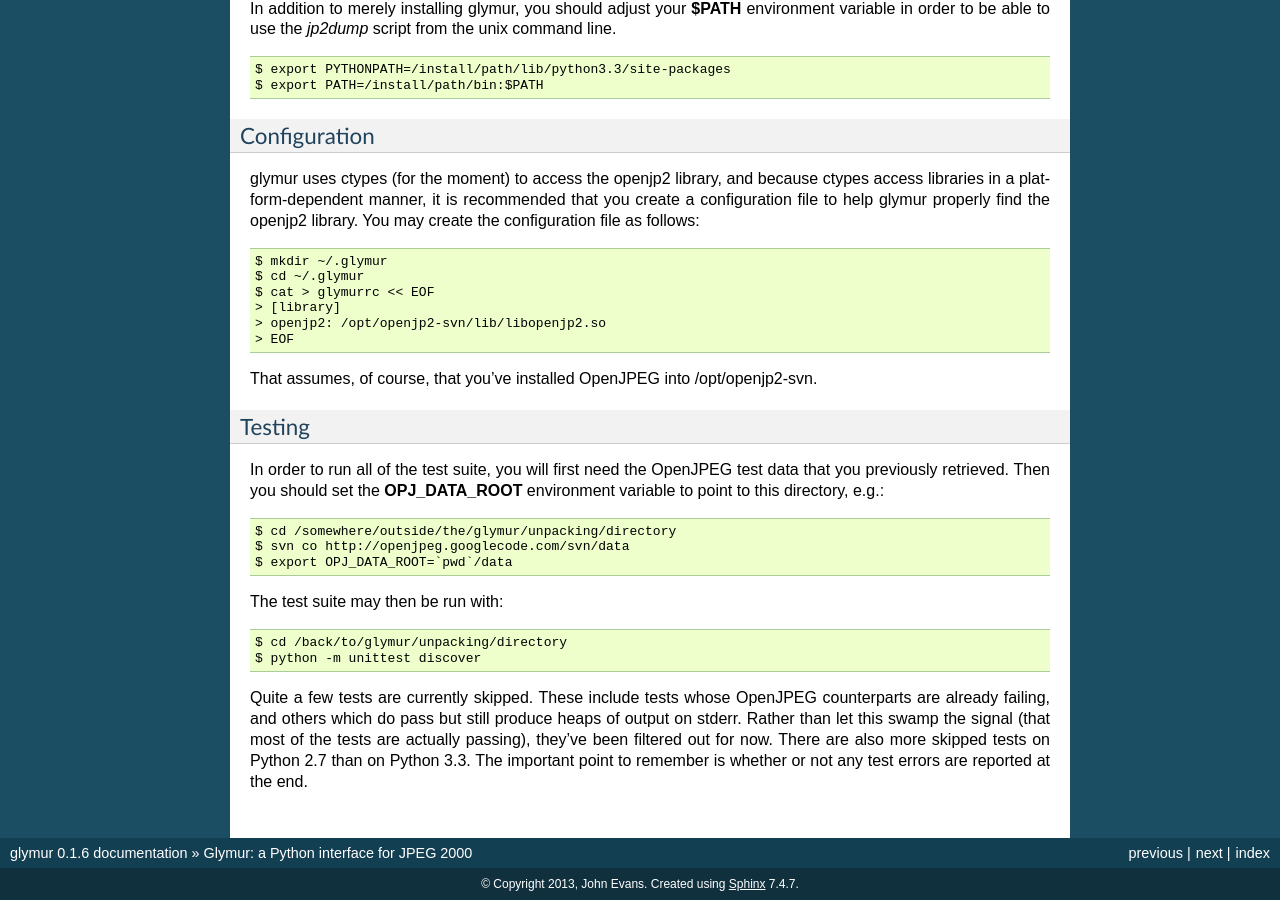
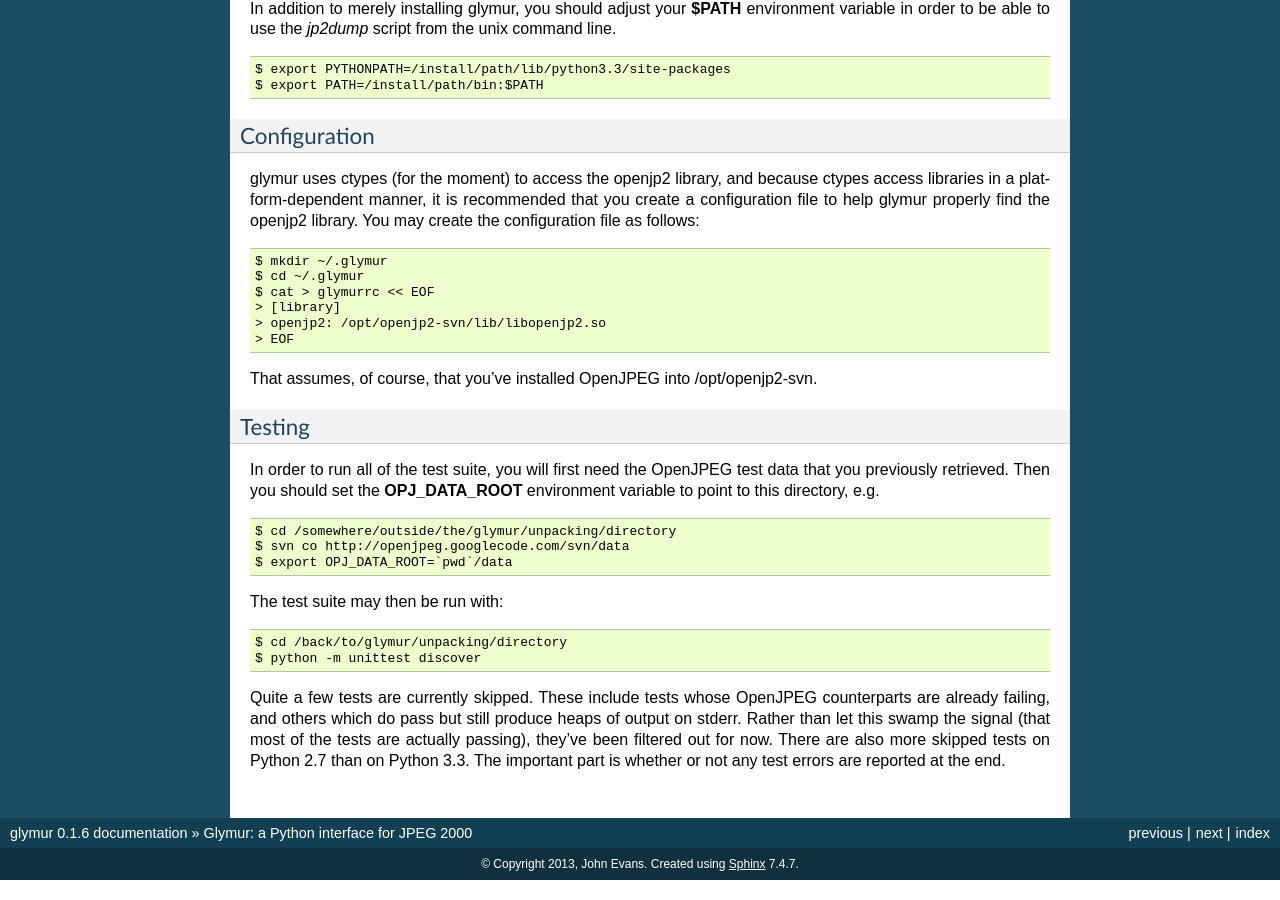
Before and after one commit to quintusdias/glymur, a Sphinx documentation site: the page built from docs/source/introduction.rst, in a window 1280 px wide and 900 px high, scrolled down 2780 px. Built offline with Sphinx 7.4.7, drawn with Linux system fonts in a browser that asks for light colours.

Commit message:
Minor cleanup.

```diff
--- a/docs/source/introduction.rst
+++ b/docs/source/introduction.rst
@@ -187,7 +187,7 @@ Testing
 In order to run all of the test suite, you will first need the OpenJPEG test
 data that you previously retrieved.
 Then you should set the **OPJ_DATA_ROOT** environment variable to
-point to this directory, e.g.::
+point to this directory, e.g. ::
 
     $ cd /somewhere/outside/the/glymur/unpacking/directory
     $ svn co http://openjpeg.googlecode.com/svn/data
@@ -203,5 +203,5 @@ OpenJPEG counterparts are already failing, and others which do pass but
 still produce heaps of output on stderr.  Rather than let this swamp
 the signal (that most of the tests are actually passing), they've been
 filtered out for now.  There are also more skipped tests on Python 2.7
-than on Python 3.3.  The important point to remember is whether or not any test
+than on Python 3.3.  The important part is whether or not any test
 errors are reported at the end.
```
